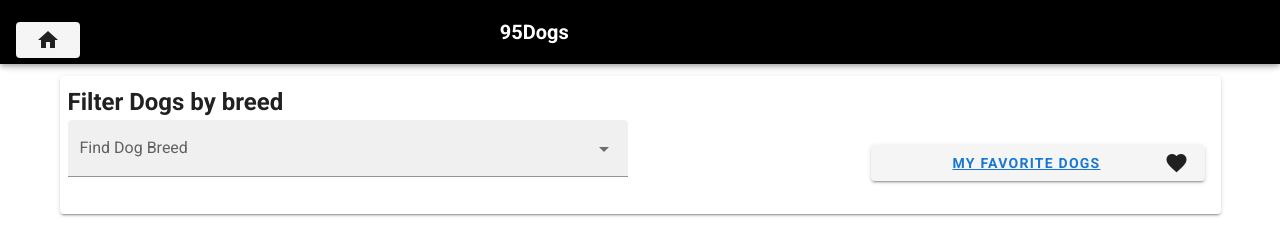
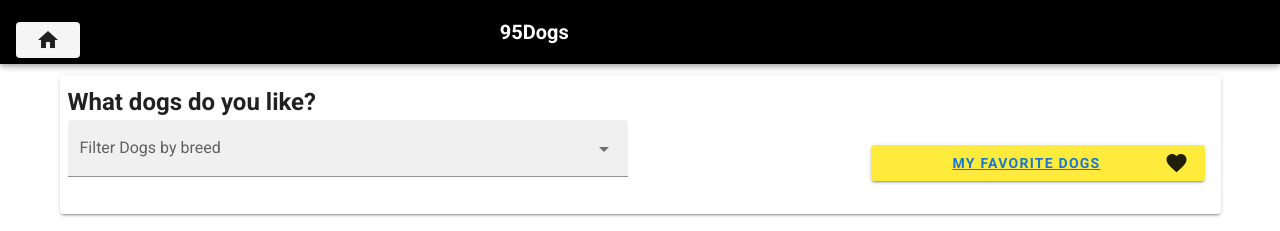
Before and after one commit to new-media-art/aufgabe-dog-api, a Vue app: page / in a window 1280 px wide. Shown: the top 231 px of the page. Built offline with nearby package versions, Linux system fonts and the light colour scheme; no server answers.

Commit message:
can store dogs in localstorage

```diff
--- a/src/App.vue
+++ b/src/App.vue
@@ -22,6 +22,10 @@ export default {
   data: () => ({
     //
   }),
+
+  beforeCreate () {
+    this.$store.dispatch('getFavorites')
+  }
 };
 </script>
 
--- a/src/components/DogsBreed.vue
+++ b/src/components/DogsBreed.vue
@@ -6,7 +6,7 @@
  class="pa-2"
   >
   <v-flex></v-flex>
-     <h2 class="mr-4">Filter Dogs by breed</h2>
+     <h2 class="mr-4">What dogs do you like?</h2>
     <v-row align="center">
 
 
@@ -19,7 +19,7 @@
 
           :items ="$store.state.dogList"
           filled
-          label="Find Dog Breed"
+          label="Filter Dogs by breed"
           @change = "selectDogBreed"
         ></v-select>
       </v-col>
@@ -29,7 +29,7 @@
 
 
       <v-col>
-            <v-btn class="ma-2">
+            <v-btn class="ma-2 yellow">
             <router-link to="/favorites" class="nav-link">
               <h4 class="pa-16">My favorite Dogs</h4>
             </router-link>
--- a/src/components/FavoriteDogs.vue
+++ b/src/components/FavoriteDogs.vue
@@ -47,13 +47,13 @@
 export default {
   name: 'FavouriteDogs',
   computed: {
-     getFavorites () {
+    getFavorites () {
       return this.$store.getters.getFavorites
-    }
   },
 
   methods: {
 
+    }
 
   },
   mounted() {
--- a/src/store/index.js
+++ b/src/store/index.js
@@ -113,7 +113,7 @@ export default new Vuex.Store({
 
       commit('ADD_TO_FAVORITES', dog)
     },
-    favoriteDogs ({ commit }) {
+    getFavorites ({ commit }) {
       commit('GET_FAVORITES')
     },
 
```
